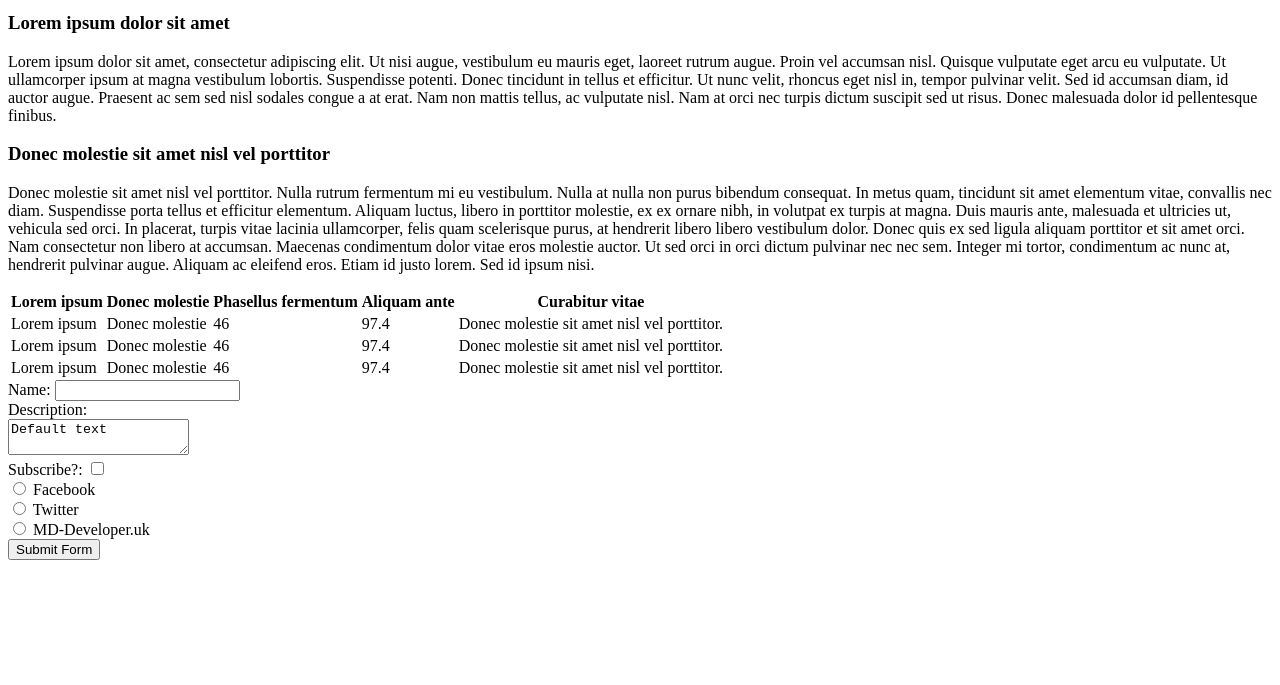
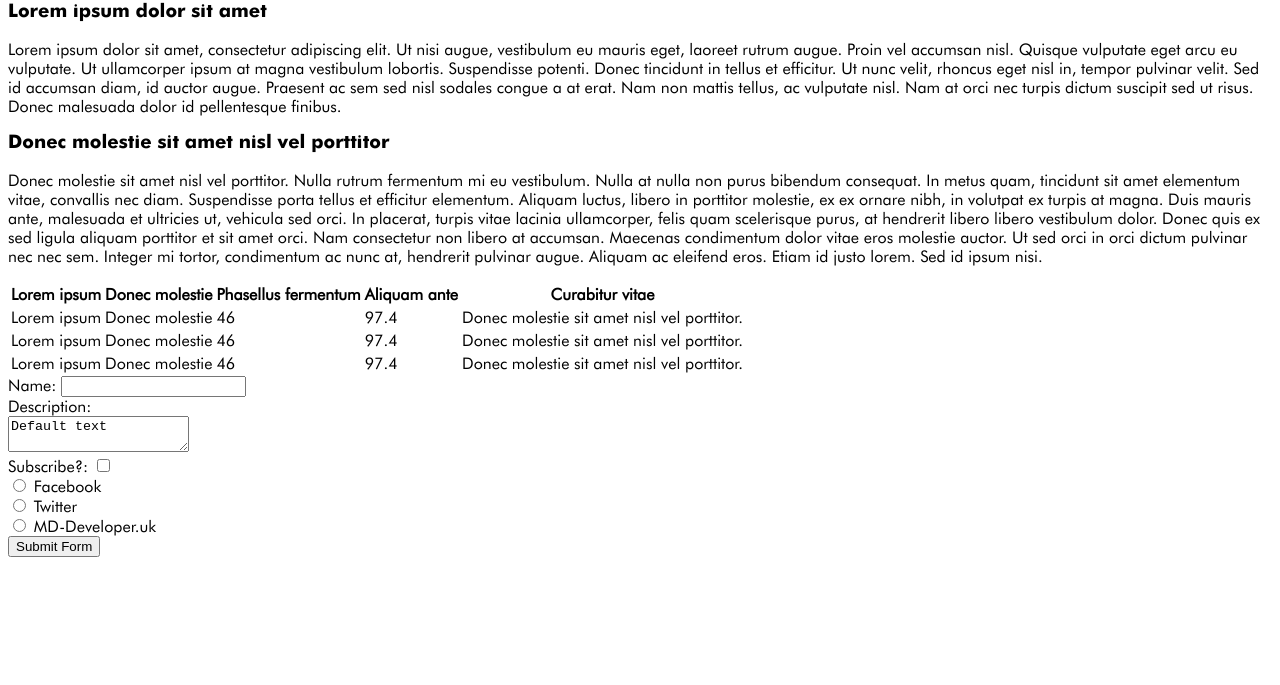
Before and after one commit to M-Derbyshire/WebDesignConcepts, a plain HTML site: page type_only/index.html in a window 1280 px wide. Shown: the part 115-800 px from the top of the page. Drawn offline with Linux system fonts and the light colour scheme.

Commit message:
added the futura fonts in a css file for types

```diff
--- a/type_only/index.html
+++ b/type_only/index.html
@@ -10,7 +10,7 @@
 		<title>Type-Only Concept</title>
 		<meta name="description" content="A concept design for a type-only webpage">
 		<meta name="viewport" content="width=device-width, initial-scale=1">
-		<link rel="stylesheet" href="">
+		<link rel="stylesheet" href="styles/type.css">
 	</head>
 	<body>
 		<!--[if lt IE 7]>
--- /dev/null
+++ b/type_only/styles/type.css
@@ -0,0 +1,20 @@
+/* Define fonts */
+@font-face {
+	font-family: futura;
+	src: url(../fonts/unicode.futurab.ttf);
+}
+
+@font-face {
+	font-family: futuraBook;
+	src: url(../fonts/Futura_Book.ttf);
+}
+
+
+/* Add type styling */
+body {
+	font-family: futuraBook;
+}
+
+header, h3 {
+	font-family: futura;
+}
```
Also changed, not shown: type_only/fonts/Futura_Book.ttf (added), type_only/fonts/unicode.futurab.ttf (added).
